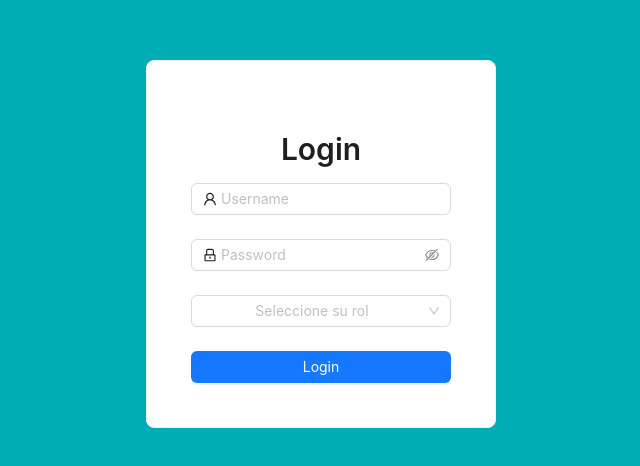
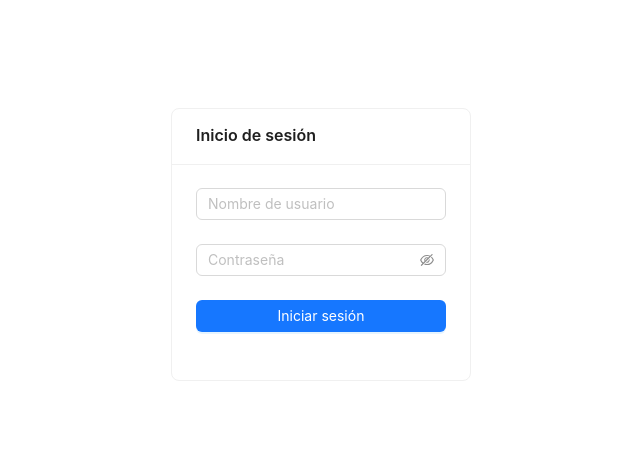
Before and after one commit to jgodoy2002/Block_Chain, a React (Create React App) app in the folder blockchain/: page / in a window 1280 px wide. Shown: the part 156-622 px from the top of the page, without its empty margins (319-959 px from the left). Built offline with nearby package versions, Linux system fonts and the light colour scheme.

Commit message:
El commit del database en nueva rama

```diff
--- a/blockchain/src/Formulario.jsx
+++ b/blockchain/src/Formulario.jsx
@@ -1,7 +1,8 @@
-import React, { useState } from "react";
-import { Form, Input, Button, Typography, Upload } from "antd";
-import { UploadOutlined } from "@ant-design/icons";
-import { useNavigate } from "react-router-dom";
+// src/components/Formulario.jsx
+import React, { useEffect } from 'react';
+import { Form, Input, Button, Typography, Upload, message } from 'antd';
+import { UploadOutlined } from '@ant-design/icons';
+import { useNavigate } from 'react-router-dom';
 
 const { Title } = Typography;
 
@@ -9,16 +10,22 @@ const Formulario = () => {
     const [form] = Form.useForm();
     const navigate = useNavigate();
 
+    // Verificar si el usuario ha iniciado sesión
+    useEffect(() => {
+        const userRole = localStorage.getItem('tipoUsuario');
+        if (!userRole) {
+            // Si el usuario no ha iniciado sesión, redirigir al login
+            message.warning('Debes iniciar sesión para acceder a esta página');
+            navigate('/login');
+        }
+    }, [navigate]);
+
     const handleSubmit = (values) => {
         console.log(values);
     };
 
-    const handleHome = () => {
-        navigate("/home");
-    };
-
     return (
-        <div style={{ maxWidth: 500, margin: "auto", padding: 20 }}>
+        <div style={{ maxWidth: 500, margin: 'auto', padding: 20 }}>
             <Title level={3}>Agregar Medicamento</Title>
             <p>Llene el siguiente formulario para completar la transferencia</p>
             <Form form={form} layout="vertical" onFinish={handleSubmit}>
--- a/blockchain/src/components/Login.jsx
+++ b/blockchain/src/components/Login.jsx
@@ -1,38 +1,83 @@
-import React from "react";
-import { Form, Input, Button, Select, Card, Typography } from "antd";
-import { UserOutlined, LockOutlined } from "@ant-design/icons";
-import { useNavigate } from "react-router-dom";
-
-const { Title } = Typography;
-const { Option } = Select;
+// src/components/Login.jsx
+import React from 'react';
+import { Form, Input, Button, message, Card } from 'antd';
+import { useNavigate } from 'react-router-dom';
+import axios from 'axios';
 
 const Login = () => {
+    const [form] = Form.useForm();
     const navigate = useNavigate();
 
-    const onFinish = (values) => {
-        localStorage.setItem("tipoUsuario", values.tipoUsuario);
-        navigate("/home");
+    const handleLogin = async (values) => {
+        console.log('Datos del formulario:', values);
+
+        const { name, password } = values;
+
+        try {
+            console.log('Intentando conexión con el backend...');
+            console.log('Enviando los siguientes datos:', { name, password });
+
+            // Intentando la solicitud
+            const response = await axios.post('http://localhost:3001/api/login', {
+                name: name,
+                password: password
+            }, {
+                headers: {
+                    'Content-Type': 'application/json'
+                }
+            });
+
+            //console.log('Respuesta completa del backend:', response);
+            console.log('Datos recibidos:', response.data);
+
+            if (response.data && response.data.role) {
+                console.log('Rol del usuario:', response.data.role);
+                localStorage.setItem('tipoUsuario', response.data.role);
+                navigate('/home');
+            } else {
+                message.error(response.data.error || 'Credenciales incorrectas');
+            }
+        } catch (error) {
+            console.error('Error en la solicitud:', error.message);
+
+            // Si el error tiene una respuesta, podemos ver más detalles
+            if (error.response) {
+                console.log('Error en la respuesta del servidor:', error.response);
+                console.log('Código de estado:', error.response.status);
+                console.log('Detalles del error:', error.response.data);
+            }
+
+            message.error('No se pudo conectar con el servidor');
+        }
     };
 
+
+
+
+
     return (
-        <div style={{ display: "flex", justifyContent: "center", alignItems: "center", height: "100vh", backgroundColor: "#00ADB5" }}>
-            <Card style={{ width: 350, padding: "20px", textAlign: "center" }}>
-                <Title level={2}>Login</Title>
-                <Form onFinish={onFinish}>
-                    <Form.Item name="username" rules={[{ required: false, message: "Ingrese su usuario" }]}>
-                        <Input prefix={<UserOutlined />} placeholder="Username" />
+        <div style={{ display: 'flex', justifyContent: 'center', alignItems: 'center', height: '100vh' }}>
+            <Card title="Inicio de sesión" style={{ width: 300 }}>
+                <Form form={form} onFinish={handleLogin}>
+                    <Form.Item
+                        name="name"
+                        rules={[{ required: true, message: 'Ingrese su nombre de usuario' }]}
+                    >
+                        <Input placeholder="Nombre de usuario" />
                     </Form.Item>
-                    <Form.Item name="password" rules={[{ required: false, message: "Ingrese su contraseña" }]}>
-                        <Input.Password prefix={<LockOutlined />} placeholder="Password" />
+
+                    <Form.Item
+                        name="password"
+                        rules={[{ required: true, message: 'Ingrese su contraseña' }]}
+                    >
+                        <Input.Password placeholder="Contraseña" />
                     </Form.Item>
-                    <Form.Item name="tipoUsuario" rules={[{ required: false, message: "Seleccione un tipo de usuario" }]}>
-                        <Select placeholder="Seleccione su rol">
-                            <Option value="proveedor">Proveedor</Option>
-                            <Option value="consumidor">Consumidor</Option>
-                            <Option value="administrador">Administrador</Option>
-                        </Select>
+
+                    <Form.Item>
+                        <Button type="primary" htmlType="submit" style={{ width: '100%' }}>
+                            Iniciar sesión
+                        </Button>
                     </Form.Item>
-                    <Button type="primary" htmlType="submit" block>Login</Button>
                 </Form>
             </Card>
         </div>
--- a/blockchain/src/components/MainLayout.jsx
+++ b/blockchain/src/components/MainLayout.jsx
@@ -5,30 +5,44 @@ import ConsumidorLayout from "./ConsumidorLayout";
 import AdministradorLayout from "./AdministradorLayout";
 
 const MainLayout = () => {
-    const [tipoUsuario, setTipoUsuario] = useState(null);
+    const [tipoUsuario, setTipoUsuario] = useState(localStorage.getItem("tipoUsuario"));
     const navigate = useNavigate();
 
     useEffect(() => {
-        const userType = localStorage.getItem("tipoUsuario");
-        if (!userType) {
-            navigate("/"); // Si no hay usuario, redirige al login
-        } else {
-            setTipoUsuario(userType);
-        }
+        const handleStorageChange = () => {
+            const userType = localStorage.getItem("tipoUsuario");
+            console.log("el userType", userType);
+            if (!userType) {
+                navigate("/"); // Si no hay usuario, redirige al login
+            } else {
+                setTipoUsuario(userType); // Actualizar el estado
+            }
+        };
+
+        // Escuchar cambios en localStorage
+        window.addEventListener("storage", handleStorageChange);
+        handleStorageChange(); // Llamar la función una vez para actualizar de inmediato
+
+        return () => {
+            window.removeEventListener("storage", handleStorageChange);
+        };
     }, [navigate]);
 
-    if (!tipoUsuario) return null;
+    console.log("el rol es:", tipoUsuario);
 
-    switch (tipoUsuario) {
-        case "proveedor":
-            return <ProveedorLayout />;
-        case "consumidor":
-            return <ConsumidorLayout />;
-        case "administrador":
-            return <AdministradorLayout />;
-        default:
-            return <div>No autorizado</div>; // Manejo de errores
+    if (tipoUsuario === "fabricante") {
+        console.log("El fabricante");
+        return <ProveedorLayout />;
+    } else if (tipoUsuario === "admin") {
+        console.log("El admin");
+        return <AdministradorLayout />;
+    } else if (tipoUsuario === "consumidor") {
+        console.log("El consumer");
+        return <ConsumidorLayout />;
     }
+
+    return <div>No autorizado</div>; // Manejo de errores
 };
 
+
 export default MainLayout;
--- a/blockchain/src/components/Sidebar.jsx
+++ b/blockchain/src/components/Sidebar.jsx
@@ -9,9 +9,10 @@ const Sidebar = () => {
   const navigate = useNavigate();
   const location = useLocation();
   const tipoUsuario = localStorage.getItem("tipoUsuario");
+  console.log("TipoUSER en sidebar es: ", tipoUsuario);
 
   const menus = {
-    proveedor: [
+    fabricante: [
         { key: "/home", icon: <HomeOutlined />, label: "Home" },
         { key: "/formulario", icon: <FormOutlined />, label: "Crear Medicamento" },
         { key: "/transacciones", icon: <TransactionOutlined />, label: "Transacciones" }
@@ -20,7 +21,7 @@ const Sidebar = () => {
         { key: "/home", icon: <HomeOutlined />, label: "Home" },
         { key: "/transacciones", icon: <TransactionOutlined />, label: "Transacciones" }
     ],
-    administrador: [
+    admin: [
         { key: "/home", icon: <HomeOutlined />, label: "Home" },
         { key: "/gestionuser", icon: <FormOutlined />, label: "Gestión de Usuarios" },
         { key: "/transacciones", icon: <TransactionOutlined />, label: "Ver Transacciones" },
```
Also changed, not shown: blockchain/package.json (+6 -1 lines), blockchain/server.js (added, +22 -0 lines), blockchain/src/controllers/userController.js (added, +28 -0 lines), blockchain/src/routes/userRouter.js (added, +8 -0 lines), blockchain/src/services/userService.js (added, +45 -0 lines), 1 other file (tests, documents, lock files or other folders).
